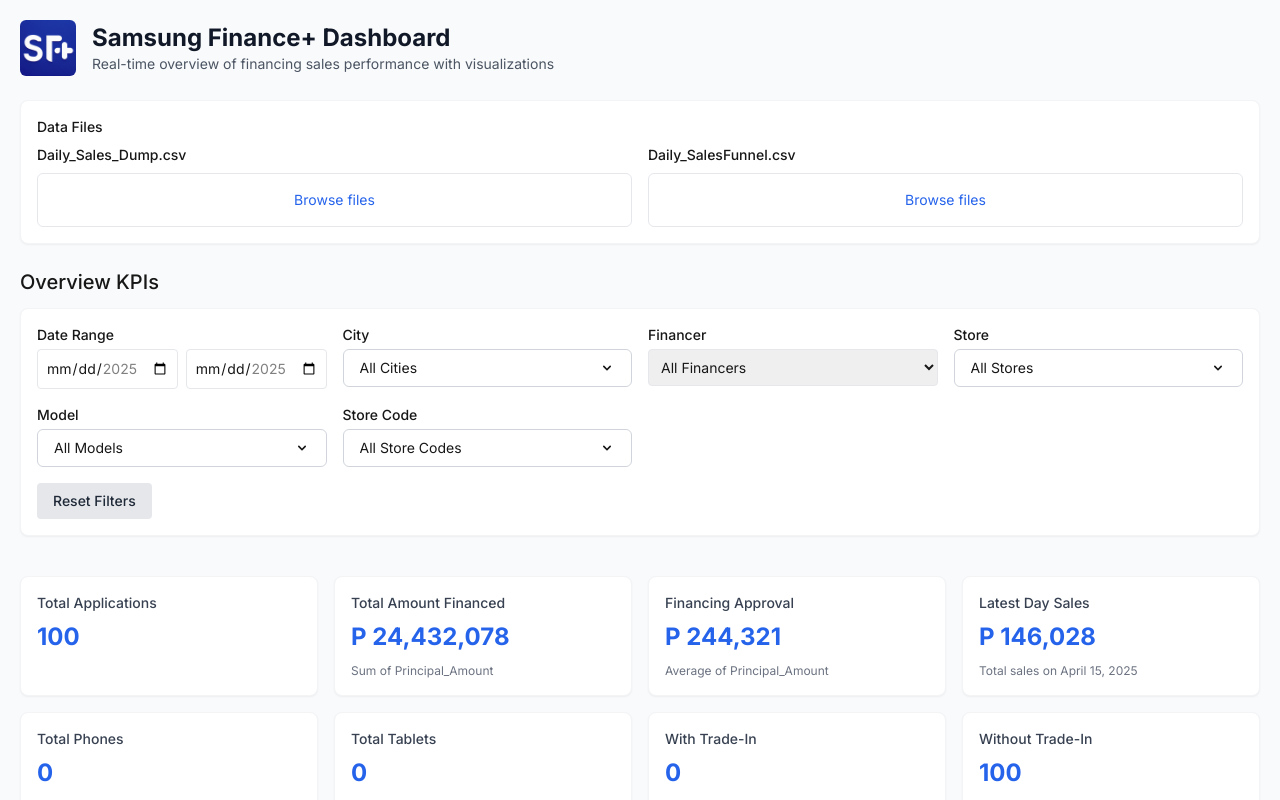
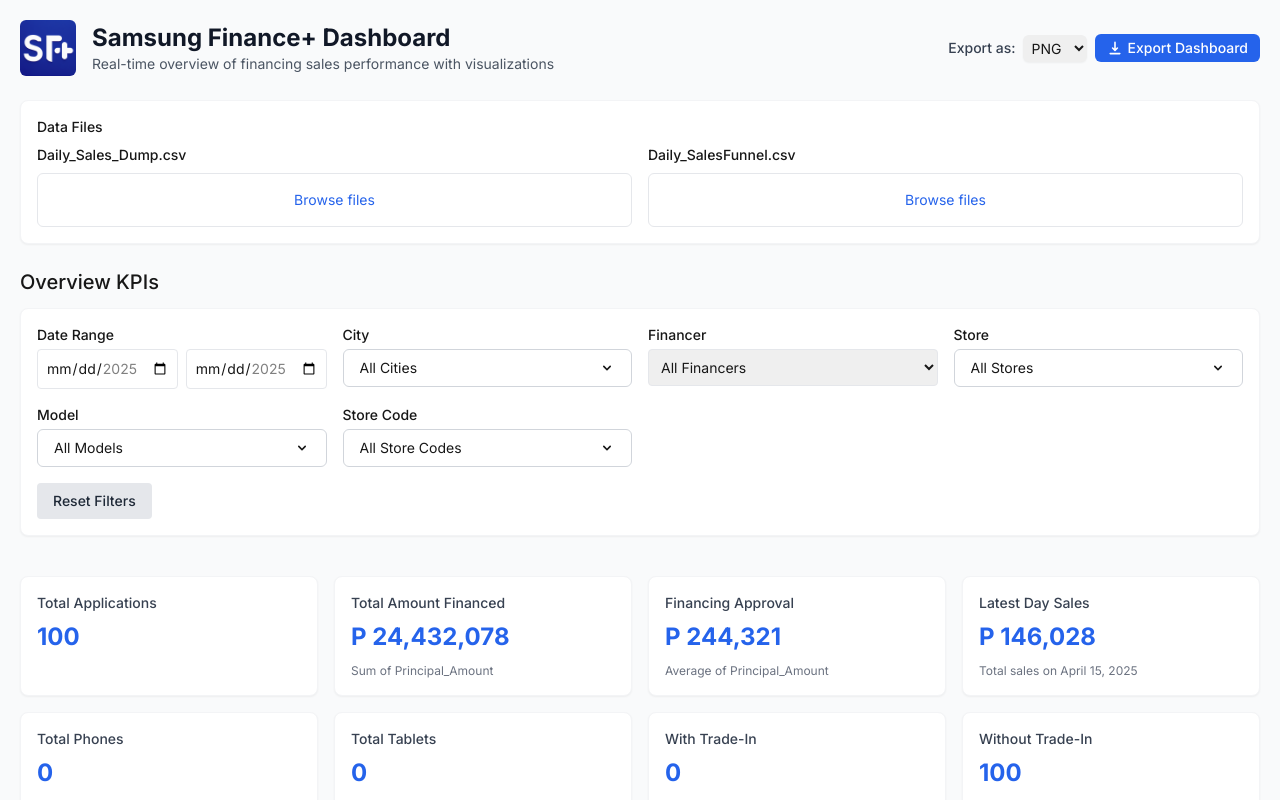
Before and after one commit to Warhyl/SF-Dashboard, a Next.js app: page / in a window 1280 px wide. Both pictures are taken after a click on the button "Load Sample Data". Shown: the top 800 px of the page. Built offline with nearby package versions, Linux system fonts and the light colour scheme.

Commit message:
Add dashboard export functionality (PNG/JPEG/PDF)

```diff
--- a/package.json
+++ b/package.json
@@ -11,6 +11,8 @@
   "dependencies": {
     "csv-parser": "^3.2.0",
     "date-fns": "^4.1.0",
+    "html2canvas": "^1.4.1",
+    "jspdf": "^2.5.1",
     "next": "15.3.0",
     "react": "^19.0.0",
     "react-dom": "^19.0.0",
--- /dev/null
+++ b/src/app/components/ExportDashboard.tsx
@@ -0,0 +1,153 @@
+"use client";
+
+import { useState } from 'react';
+import html2canvas from 'html2canvas';
+import { jsPDF } from 'jspdf';
+
+interface ExportDashboardProps {
+  dashboardRef: React.RefObject<HTMLDivElement>;
+}
+
+const ExportDashboard: React.FC<ExportDashboardProps> = ({ dashboardRef }) => {
+  const [exporting, setExporting] = useState(false);
+  const [exportFormat, setExportFormat] = useState<'png' | 'jpeg' | 'pdf'>('png');
+
+  const handleExport = async () => {
+    if (!dashboardRef.current || exporting) return;
+
+    try {
+      setExporting(true);
+
+      // Configure html2canvas options
+      const options = {
+        allowTaint: true,
+        useCORS: true,
+        scrollX: 0,
+        scrollY: 0,
+        scale: 2, // Higher scale for better quality
+        backgroundColor: '#f9fafb', // Match the dashboard background
+        onclone: (clonedDoc: Document) => {
+          // Add custom styles to the cloned document to ensure tooltips are visible
+          const style = clonedDoc.createElement('style');
+          style.innerHTML = `
+            .recharts-tooltip-wrapper {
+              opacity: 1 !important;
+              visibility: visible !important;
+              transform: translate(0, 0) !important;
+            }
+            .recharts-active-dot {
+              r: 6 !important;
+            }
+            .recharts-dot {
+              fill: #3b82f6 !important;
+            }
+          `;
+          clonedDoc.head.appendChild(style);
+
+          // Find and trigger hover states on certain chart elements
+          const chartPoints = clonedDoc.querySelectorAll('.recharts-dot, .recharts-bar-rectangle');
+          if (chartPoints.length > 0) {
+            // Simulate hover on the middle chart point for each chart
+            const chartGroups = new Set<Element>();
+            chartPoints.forEach(point => {
+              const parent = point.closest('.recharts-wrapper');
+              if (parent) chartGroups.add(parent);
+            });
+
+            // For each chart, find a representative point to show tooltip
+            chartGroups.forEach(chartGroup => {
+              const points = Array.from(chartGroup.querySelectorAll('.recharts-dot, .recharts-bar-rectangle'));
+              if (points.length > 0) {
+                const middlePoint = points[Math.floor(points.length / 2)];
+                // Add a visible tooltip
+                const tooltip = clonedDoc.createElement('div');
+                tooltip.className = 'recharts-tooltip-wrapper recharts-tooltip-wrapper-right recharts-tooltip-wrapper-bottom';
+                tooltip.style.cssText = 'position: absolute; top: 0; left: 0; transform: translate(50%, 50%); pointer-events: none; z-index: 1000;';
+                tooltip.innerHTML = '<div class="recharts-tooltip-content" style="background: white; padding: 10px; border-radius: 4px; box-shadow: 0 1px 3px rgba(0,0,0,0.12);">Sample Data<br/>Value: 123</div>';
+                chartGroup.appendChild(tooltip);
+              }
+            });
+          }
+        }
+      };
+
+      // Capture the dashboard as canvas
+      const canvas = await html2canvas(dashboardRef.current, options);
+
+      // Create file name with date
+      const date = new Date();
+      const fileName = `samsung-finance-dashboard-${date.getFullYear()}-${(date.getMonth() + 1).toString().padStart(2, '0')}-${date.getDate().toString().padStart(2, '0')}`;
+
+      if (exportFormat === 'pdf') {
+        // Create PDF
+        const imgData = canvas.toDataURL('image/jpeg', 1.0);
+        const pdf = new jsPDF({
+          orientation: 'landscape',
+          unit: 'mm',
+        });
+
+        // Calculate aspect ratio to fit PDF
+        const imgWidth = 280; // mm (A4 landscape width with margins)
+        const imgHeight = (canvas.height * imgWidth) / canvas.width;
+
+        pdf.addImage(imgData, 'JPEG', 10, 10, imgWidth, imgHeight);
+        pdf.save(`${fileName}.pdf`);
+      } else {
+        // Export as PNG or JPEG
+        const link = document.createElement('a');
+        link.download = `${fileName}.${exportFormat}`;
+        link.href = canvas.toDataURL(`image/${exportFormat}`, exportFormat === 'jpeg' ? 0.85 : 1.0);
+        document.body.appendChild(link);
+        link.click();
+        document.body.removeChild(link);
+      }
+    } catch (error) {
+      console.error('Error exporting dashboard:', error);
+      alert('Failed to export dashboard. Please try again.');
+    } finally {
+      setExporting(false);
+    }
+  };
+
+  return (
+    <div className="flex items-center space-x-2">
+      <label className="text-sm font-medium text-gray-700">Export as:</label>
+      <select
+        className="rounded-md border-gray-300 shadow-sm text-sm p-1"
+        value={exportFormat}
+        onChange={(e) => setExportFormat(e.target.value as 'png' | 'jpeg' | 'pdf')}
+        disabled={exporting}
+      >
+        <option value="png">PNG</option>
+        <option value="jpeg">JPEG</option>
+        <option value="pdf">PDF</option>
+      </select>
+      <button
+        onClick={handleExport}
+        disabled={exporting}
+        className={`${
+          exporting ? 'bg-blue-400' : 'bg-blue-600 hover:bg-blue-700'
+        } text-white text-sm font-medium py-1 px-3 rounded-md transition-colors flex items-center`}
+      >
+        {exporting ? (
+          <>
+            <svg className="animate-spin -ml-1 mr-2 h-4 w-4 text-white" xmlns="http://www.w3.org/2000/svg" fill="none" viewBox="0 0 24 24">
+              <circle className="opacity-25" cx="12" cy="12" r="10" stroke="currentColor" strokeWidth="4"></circle>
+              <path className="opacity-75" fill="currentColor" d="M4 12a8 8 0 018-8V0C5.373 0 0 5.373 0 12h4zm2 5.291A7.962 7.962 0 014 12H0c0 3.042 1.135 5.824 3 7.938l3-2.647z"></path>
+            </svg>
+            Exporting...
+          </>
+        ) : (
+          <>
+            <svg className="w-4 h-4 mr-1" fill="currentColor" viewBox="0 0 20 20" xmlns="http://www.w3.org/2000/svg">
+              <path fillRule="evenodd" d="M3 17a1 1 0 011-1h12a1 1 0 110 2H4a1 1 0 01-1-1zm3.293-7.707a1 1 0 011.414 0L9 10.586V3a1 1 0 112 0v7.586l1.293-1.293a1 1 0 111.414 1.414l-3 3a1 1 0 01-1.414 0l-3-3a1 1 0 010-1.414z" clipRule="evenodd"></path>
+            </svg>
+            Export Dashboard
+          </>
+        )}
+      </button>
+    </div>
+  );
+};
+
+export default ExportDashboard;
--- a/src/app/page.tsx
+++ b/src/app/page.tsx
@@ -1,6 +1,6 @@
 "use client";
 
-import { useState, useEffect } from 'react';
+import { useState, useEffect, useRef } from 'react';
 import FileUpload from './components/FileUpload';
 import Logo from './components/Logo';
 import Filters, { FilterState } from './components/Filters';
@@ -10,8 +10,10 @@
 import TopFinancedModelsChart from './components/TopFinancedModelsChart';
 import SalesFunnelChart from './components/SalesFunnelChart';
 import SampleDataLoader from './components/SampleDataLoader';
+import ExportDashboard from './components/ExportDashboard';
 
 export default function Dashboard() {
+  const dashboardRef = useRef<HTMLDivElement>(null);
   const [salesData, setSalesData] = useState<any[]>([]);
   const [funnelData, setFunnelData] = useState<any[]>([]);
   const [filters, setFilters] = useState<FilterState>({
@@ -104,7 +106,8 @@
     <main className="min-h-screen bg-gray-50 p-5">
       <div className="max-w-7xl mx-auto">
         {/* Header */}
-        <header className="mb-6 flex items-center gap-4">
+        <header className="mb-6 flex items-center justify-between">
+          <div className="flex items-center gap-4">
             <Logo size={56} />
             <div>
               <h1 className="text-2xl font-bold text-gray-900">Samsung Finance+ Dashboard</h1>
@@ -112,6 +115,12 @@
                 Real-time overview of financing sales performance with visualizations
               </p>
             </div>
+          </div>
+          {(dataLoaded.sales || dataLoaded.funnel) && (
+            <div className="flex justify-end">
+              <ExportDashboard dashboardRef={dashboardRef} />
+            </div>
+          )}
         </header>
 
         {/* File Upload Section */}
@@ -137,7 +146,7 @@
 
         {/* Show dashboard only when data is loaded */}
         {(dataLoaded.sales || dataLoaded.funnel) ? (
-          <>
+          <div ref={dashboardRef}>
             <div className="mb-6">
               <h2 className="text-xl font-medium mb-3">Overview KPIs</h2>
               <div className="grid grid-cols-1 md:grid-cols-3 lg:grid-cols-4 gap-4 mb-4">
@@ -238,7 +247,7 @@
                 )}
               </div>
             </div>
-          </>
+          </div>
         ) : (
           <div className="bg-white p-10 rounded-lg shadow text-center">
             <h2 className="text-xl font-semibold mb-4">Welcome to the Sales Financing Dashboard</h2>
```
Also changed, not shown: pigeon/New Text Document.txt (added), 1 other file (tests, documents, lock files or other folders). Lines whose indentation alone changed are shown as unchanged.
